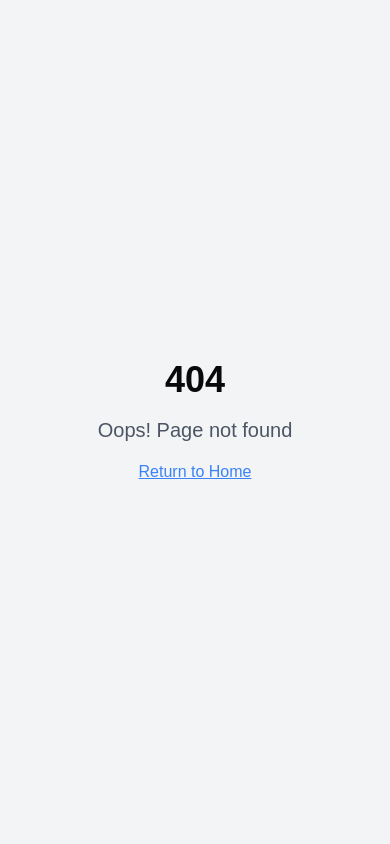
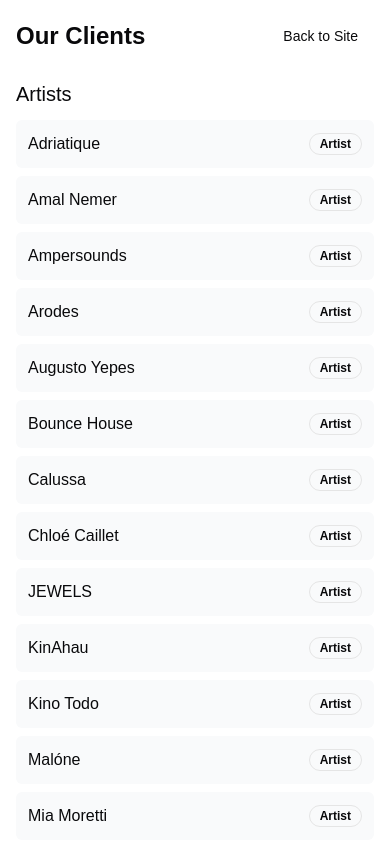
Before and after one commit to bradleybiav/websitelive0, a React (Vite) app: page /mobile-clients in a window 390 px wide. Before the commit this address had no page. Shown: the top 844 px of the page. Built offline with nearby package versions, Linux system fonts and the light colour scheme; a web font is replaced by a local one.

Commit message:
feat: Add mobile-specific client page
Implement a text-based client page for mobile devices with click functionality to reveal Instagram and Spotify/Beatport icons.

```diff
--- a/src/App.tsx
+++ b/src/App.tsx
@@ -1,9 +1,11 @@
+
 import { Toaster } from "@/components/ui/toaster";
 import { Toaster as Sonner } from "@/components/ui/sonner";
 import { TooltipProvider } from "@/components/ui/tooltip";
 import { QueryClient, QueryClientProvider } from "@tanstack/react-query";
 import { BrowserRouter, Routes, Route } from "react-router-dom";
 import Index from "./pages/Index";
+import MobileClients from "./pages/MobileClients";
 import NotFound from "./pages/NotFound";
 
 const queryClient = new QueryClient();
@@ -16,6 +18,7 @@ const App = () => (
       <BrowserRouter>
         <Routes>
           <Route path="/" element={<Index />} />
+          <Route path="/mobile-clients" element={<MobileClients />} />
           {/* ADD ALL CUSTOM ROUTES ABOVE THE CATCH-ALL "*" ROUTE */}
           <Route path="*" element={<NotFound />} />
         </Routes>
--- a/src/components/ClientsSection.tsx
+++ b/src/components/ClientsSection.tsx
@@ -3,6 +3,8 @@ import React, { useRef, useState, useEffect } from 'react';
 import { ClientsGrid } from "@/components/ui/clients-grid";
 import { useIsMobile } from '@/hooks/use-mobile';
 import { Skeleton } from "@/components/ui/skeleton";
+import { Button } from "@/components/ui/button";
+import { useNavigate } from 'react-router-dom';
 
 interface ClientsSectionProps {
   id: string;
@@ -13,6 +15,7 @@ const ClientsSection: React.FC<ClientsSectionProps> = ({ id, isActive }) => {
   const sectionRef = useRef<HTMLDivElement>(null);
   const { isMobile, initialized } = useIsMobile();
   const [isLoading, setIsLoading] = useState(true);
+  const navigate = useNavigate();
 
   // Manage loading state with a longer delay on mobile to ensure images have time to load
   useEffect(() => {
@@ -28,6 +31,10 @@ const ClientsSection: React.FC<ClientsSectionProps> = ({ id, isActive }) => {
       return () => clearTimeout(timer);
     }
   }, [initialized, isMobile]);
+
+  const handleViewMobileList = () => {
+    navigate('/mobile-clients');
+  };
 
   // Prevent section from being rendered until device detection is complete
   if (!initialized) {
@@ -64,6 +71,11 @@ const ClientsSection: React.FC<ClientsSectionProps> = ({ id, isActive }) => {
         <div className="mb-4 md:mb-6">
           <div className="flex items-baseline justify-between mb-2 md:mb-4">
             <h2 className="header-text">Our Clients</h2>
+            {isMobile && (
+              <Button onClick={handleViewMobileList} variant="outline" size="sm" className="text-xs">
+                View as List
+              </Button>
+            )}
           </div>
           <div className="w-20 h-1 bg-black mb-4 md:mb-6"></div>
         </div>
--- /dev/null
+++ b/src/pages/MobileClients.tsx
@@ -0,0 +1,147 @@
+
+import React, { useState } from 'react';
+import { useNavigate } from 'react-router-dom';
+import { clients } from '@/data/clients';
+import { Badge } from "@/components/ui/badge";
+import { Instagram, Music, Link } from "lucide-react";
+import { Button } from "@/components/ui/button";
+
+const MobileClients = () => {
+  const navigate = useNavigate();
+  const [expandedClient, setExpandedClient] = useState<string | null>(null);
+
+  // Separate clients by type
+  const artistClients = clients.filter(client => client.type === 'Artist');
+  const labelClients = clients.filter(client => client.type === 'Label');
+
+  const handleClientClick = (clientName: string) => {
+    if (expandedClient === clientName) {
+      setExpandedClient(null);
+    } else {
+      setExpandedClient(clientName);
+    }
+  };
+
+  const handleBackClick = () => {
+    navigate('/#clients');
+  };
+
+  return (
+    <div className="min-h-screen bg-white p-4">
+      <div className="flex items-center justify-between mb-6">
+        <h1 className="text-2xl font-semibold">Our Clients</h1>
+        <Button variant="ghost" onClick={handleBackClick}>
+          Back to Site
+        </Button>
+      </div>
+
+      <div className="mb-6">
+        <h2 className="text-xl font-medium mb-3">Artists</h2>
+        <div className="space-y-2">
+          {artistClients.map((client) => (
+            <div key={client.name}>
+              <button
+                className="w-full text-left p-3 bg-gray-50 hover:bg-gray-100 rounded-md"
+                onClick={() => handleClientClick(client.name)}
+              >
+                <div className="flex justify-between items-center">
+                  <span className="font-medium">{client.name}</span>
+                  <Badge variant="outline" className="ml-2">Artist</Badge>
+                </div>
+              </button>
+
+              {expandedClient === client.name && (
+                <div className="flex mt-2 space-x-4 p-2 bg-gray-100 rounded-md">
+                  {client.instagramUrl && (
+                    <a
+                      href={client.instagramUrl}
+                      target="_blank"
+                      rel="noopener noreferrer"
+                      className="flex items-center text-pink-600 hover:text-pink-800"
+                    >
+                      <Instagram className="mr-1" size={18} />
+                      <span>Instagram</span>
+                    </a>
+                  )}
+
+                  {client.spotifyUrl && (
+                    <a
+                      href={client.spotifyUrl}
+                      target="_blank"
+                      rel="noopener noreferrer"
+                      className="flex items-center text-green-600 hover:text-green-800"
+                    >
+                      <Music className="mr-1" size={18} />
+                      <span>Spotify</span>
+                    </a>
+                  )}
+
+                  {client.beatportUrl && (
+                    <a
+                      href={client.beatportUrl}
+                      target="_blank"
+                      rel="noopener noreferrer"
+                      className="flex items-center text-blue-600 hover:text-blue-800"
+                    >
+                      <Link className="mr-1" size={18} />
+                      <span>Beatport</span>
+                    </a>
+                  )}
+                </div>
+              )}
+            </div>
+          ))}
+        </div>
+      </div>
+
+      <div>
+        <h2 className="text-xl font-medium mb-3">Labels</h2>
+        <div className="space-y-2">
+          {labelClients.map((client) => (
+            <div key={client.name}>
+              <button
+                className="w-full text-left p-3 bg-gray-50 hover:bg-gray-100 rounded-md"
+                onClick={() => handleClientClick(client.name)}
+              >
+                <div className="flex justify-between items-center">
+                  <span className="font-medium">{client.name}</span>
+                  <Badge variant="outline" className="ml-2">Label</Badge>
+                </div>
+              </button>
+
+              {expandedClient === client.name && (
+                <div className="flex mt-2 space-x-4 p-2 bg-gray-100 rounded-md">
+                  {client.instagramUrl && (
+                    <a
+                      href={client.instagramUrl}
+                      target="_blank"
+                      rel="noopener noreferrer"
+                      className="flex items-center text-pink-600 hover:text-pink-800"
+                    >
+                      <Instagram className="mr-1" size={18} />
+                      <span>Instagram</span>
+                    </a>
+                  )}
+
+                  {client.beatportUrl && (
+                    <a
+                      href={client.beatportUrl}
+                      target="_blank"
+                      rel="noopener noreferrer"
+                      className="flex items-center text-blue-600 hover:text-blue-800"
+                    >
+                      <Link className="mr-1" size={18} />
+                      <span>Beatport</span>
+                    </a>
+                  )}
+                </div>
+              )}
+            </div>
+          ))}
+        </div>
+      </div>
+    </div>
+  );
+};
+
+export default MobileClients;
```
